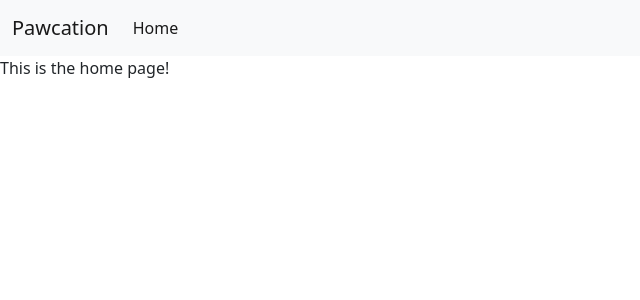
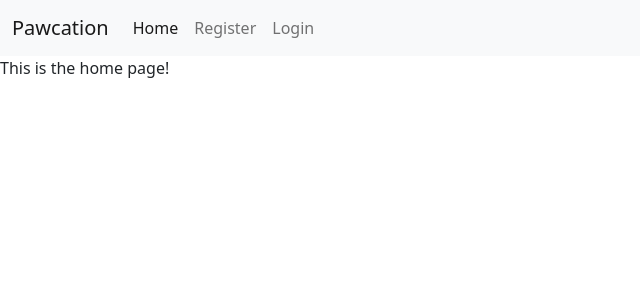
Before and after one commit to ilaria-barletta/pawcation, a Django app: page / in a window 1280 px wide. Shown: the top 300 px of the page, without its empty margins (0-640 px from the left). Run offline with Django 3.2, Linux system fonts and the light colour scheme.

Commit message:
add links to register login and logout

```diff
--- a/pawcation/urls.py
+++ b/pawcation/urls.py
@@ -19,4 +19,5 @@ from django.urls import path, include
 urlpatterns = [
     path('admin/', admin.site.urls),
     path("", include("bookings.urls"), name="bookings-urls"),
+    path("accounts/", include("allauth.urls")),
 ]
--- a/templates/base.html
+++ b/templates/base.html
@@ -35,6 +35,18 @@
                     <li class="nav-item">
                         <a class="nav-link active" aria-current="page" href="#">Home</a>
                     </li>
+                    {% if user.is_authenticated %}
+                    <li class="nav-item">
+                        <a class="nav-link" href="{% url 'account_logout' %}">Logout</a>
+                    </li>
+                    {% else %}
+                    <li class="nav-item">
+                        <a class="nav-link" href="{% url 'account_signup' %}">Register</a>
+                    </li>
+                    <li class="nav-item">
+                        <a class="nav-link" href="{% url 'account_login' %}">Login</a>
+                    </li>
+                    {% endif %}
                 </ul>
             </div>
         </div>
```
Also changed, not shown: pawcation/settings.py (+8 -0 lines).
